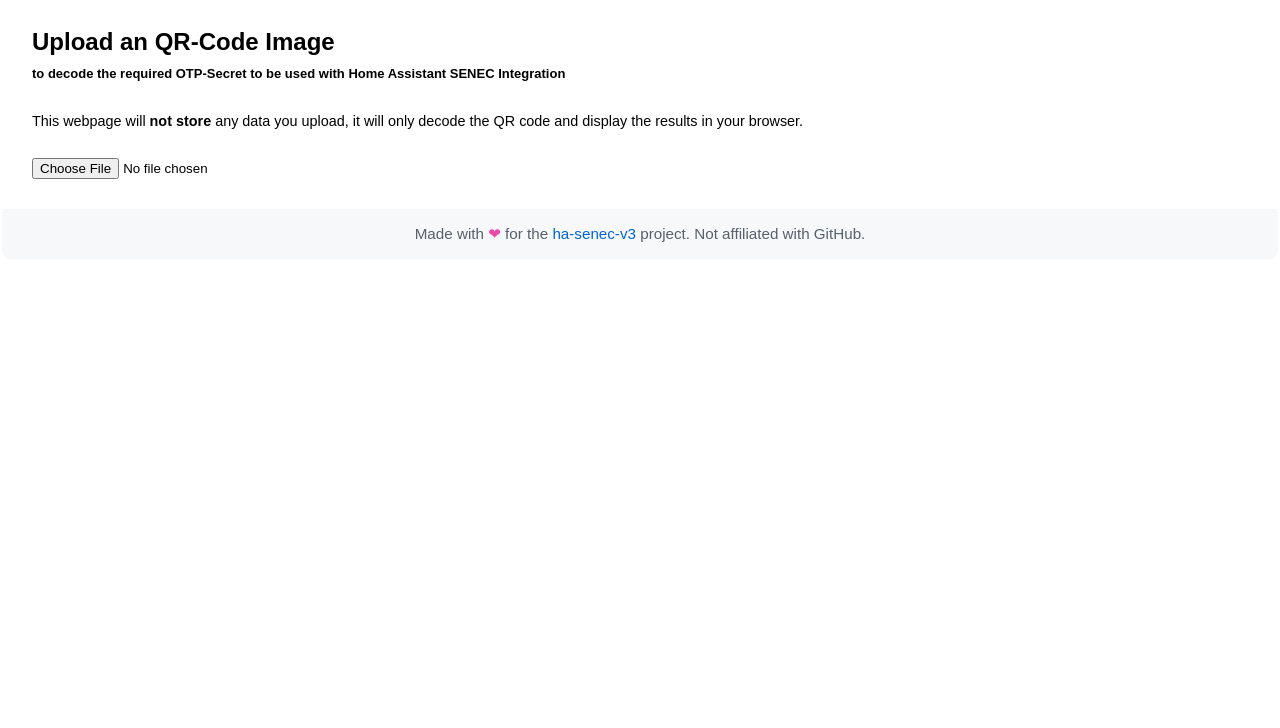
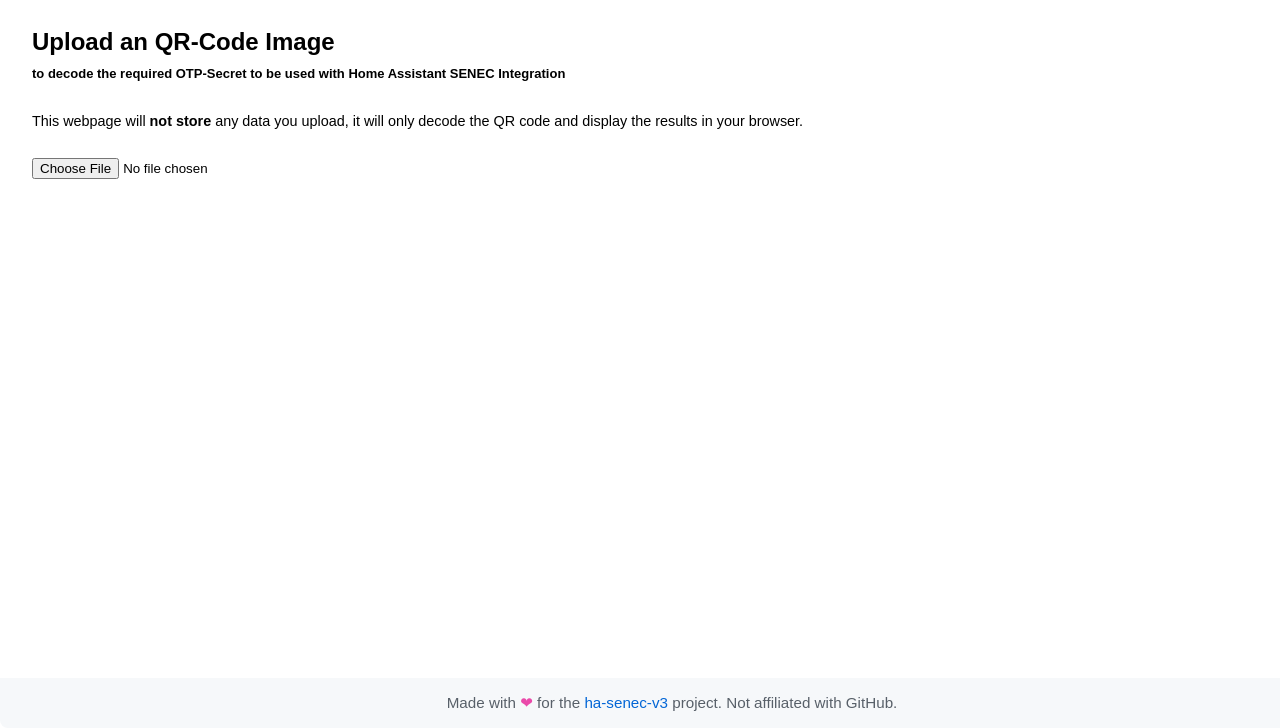
Before and after one commit to marq24/qr-code-decoder, a plain HTML site: page index.html in a window 1280 px wide. Shown: the part 72-800 px from the top of the page. Drawn offline with Linux system fonts and the light colour scheme.

Commit message:
footer sticky at bottom

```diff
--- a/index.html
+++ b/index.html
@@ -35,8 +35,13 @@
             padding: 16px 32px;
             text-align: center;
             border-radius: 0 0 8px 8px;
-            margin: 2em -2em -2em -2em;
             font-size: 0.95em;
+            position: fixed;
+            left: 0;
+            bottom: 0;
+            width: 100vw;
+            z-index: 100;
+            margin: 0;
         }
         .gh-footer a { color: #0366d6; text-decoration: none; }
         .gh-footer a:hover { text-decoration: underline; }
```
